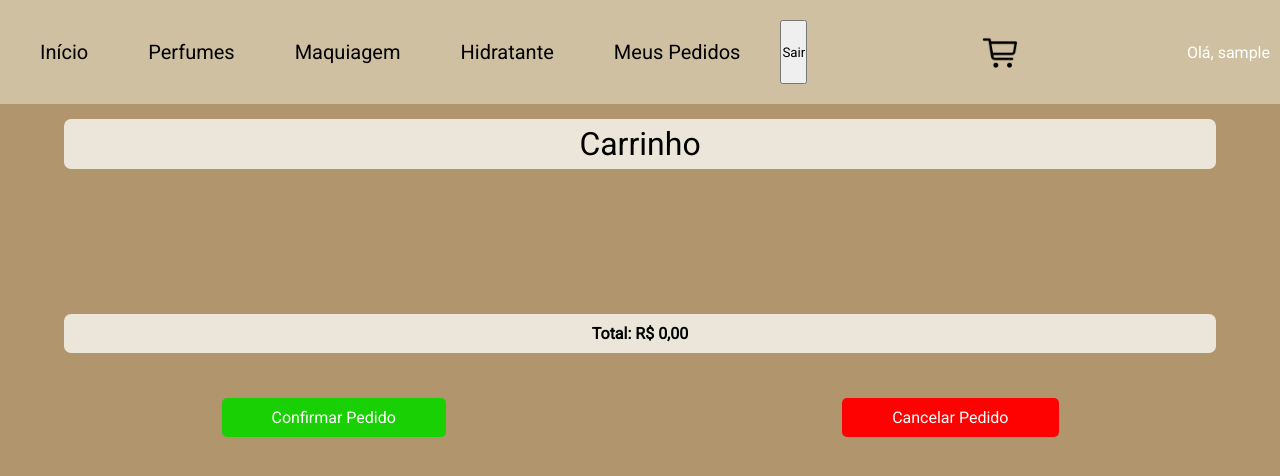
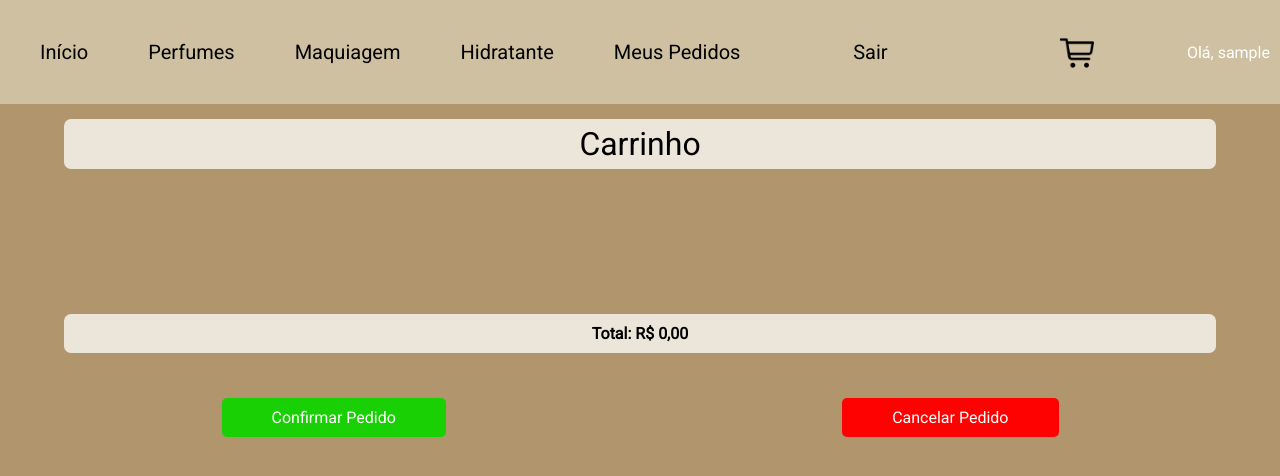
Before and after one commit to marcosbk6/Projeto-Integrador, a website: page Projeto-Integrador-main/Carrinho/Carrinho.html in a window 1280 px wide. Drawn offline with Linux system fonts and the light colour scheme; no server answers; sample sign-in values are in the browser's storage.

```diff
--- a/Projeto-Integrador-main/Carrinho/Carrinho.html
+++ b/Projeto-Integrador-main/Carrinho/Carrinho.html
@@ -27,7 +27,7 @@
       <a class="btn" href="../Maquiagem/Maquiagem.html">Maquiagem</a>
       <a class="btn" href="../Hidratantes/Hidratantes.html">Hidratante</a>
       <a class="btn" href="../meus-pedidos.html">Meus Pedidos</a>
-      <button class="btn" onclick="logout()">Sair</button>
+      <button class="btn-logout" onclick="logout()">Sair</button>
     </nav>
     <a class="carrinho" href="../Carrinho/Carrinho.html"></a>
     <span class="username" id="usernameDisplay"></span>
--- a/Projeto-Integrador-main/Carrinho/carrinho.css
+++ b/Projeto-Integrador-main/Carrinho/carrinho.css
@@ -90,6 +90,22 @@
 
 .dropdown:hover .dropdown-content {
   display: block;
+}
+
+.btn-logout{
+  background-color: #ffffff00;
+  color: black;
+  padding: 20px;
+  width: 180px;
+  font-size: 20px;
+  border: none;
+  align-self: flex-start;
+  border-radius: 10px;
+}
+
+.btn-logout:hover{
+  background-color: #ce1b1b;
+  color: white;
 }
 
 .carrinho{
--- a/Projeto-Integrador-main/TelaInicial/tela-Inicial.css
+++ b/Projeto-Integrador-main/TelaInicial/tela-Inicial.css
@@ -11,6 +11,7 @@
 
 body {
   background-color: #B0956D;
+  align-items: center;
 }
 
 .header {
```
